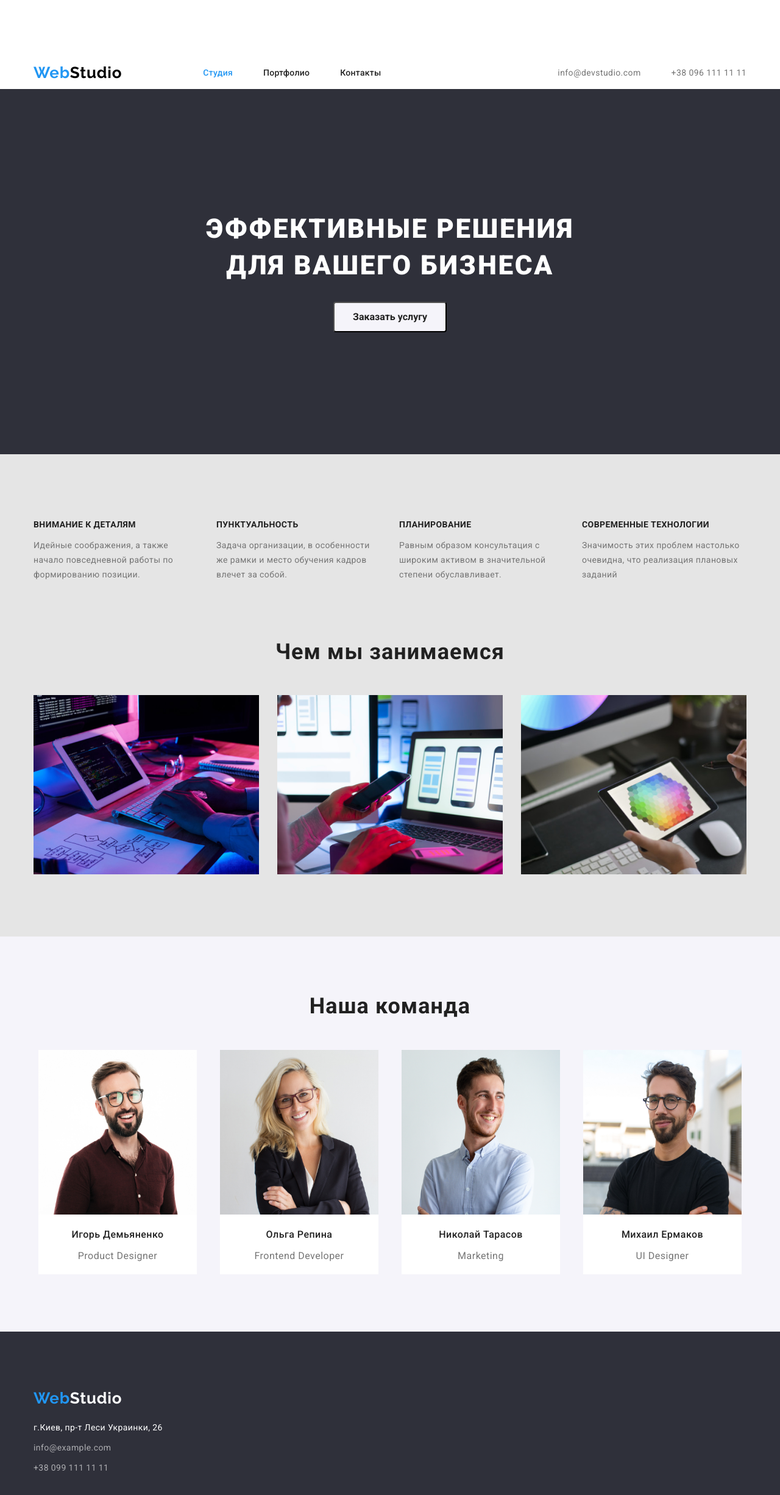
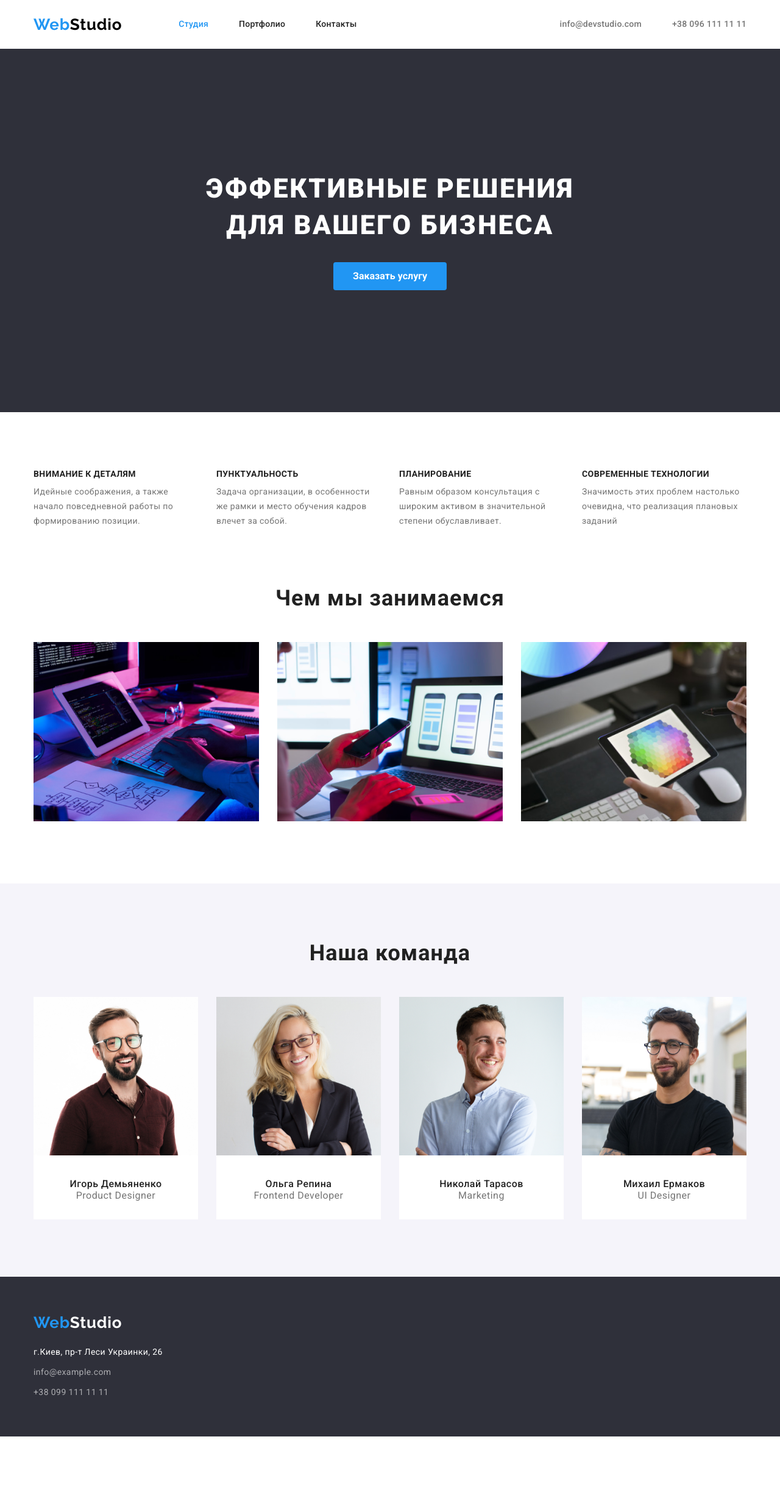
Before and after one commit to mak1tos/goit-markup-hw-03, a plain HTML site: page index.html in a window 1280 px wide. Shown: the whole page at 61% size. After the commit the page ends 2356 px from the top, so only its background shows below. Drawn offline with nearby package versions, Linux system fonts and the light colour scheme.

Commit message:
hw3 finish

```diff
--- a/css/styles.css
+++ b/css/styles.css
@@ -20,7 +20,7 @@ body {
     color: var(--secondary-text-color);
 }
 
-p {
+h1, h2, h3, p {
     margin: 0;
 }
 
@@ -53,7 +53,8 @@ p {
 /* Шапка */
 
 .section-header{
-    margin: 0 0;
+    border-bottom: 1px;
+
     background-color: var(--white);
 }
 
@@ -110,16 +111,25 @@ p {
 
 
 
-.site-nav .item{
+.contact-nav .link{
+    padding: 32px 0;
+    display: block;
 
     font-weight: 500;
     font-size: 14px;
     line-height: 1.14;
     letter-spacing: 0.02em;
-    color: var(--primery-text-color);
+
 }
 
 .site-nav .link {
+    padding: 32px 0;
+    display: block;
+
+    font-weight: 500;
+    font-size: 14px;
+    line-height: 1.14;
+    letter-spacing: 0.02em;
     color: var(--primery-text-color);
 }
 
@@ -142,6 +152,8 @@ p {
 }
 
 ul {
+    margin: 0;
+    padding: 0;
     list-style: none;
 }
 
@@ -149,9 +161,9 @@ ul {
 
 .button{
     border-radius: 4px;
-    margin-bottom: 200px;
     padding: 10px 25px;
     min-width: 186px;
+    border: transparent;
 
     font-weight: 700;
     font-size: 16px;
@@ -159,22 +171,25 @@ ul {
     text-align: center;
     cursor: pointer;
 
-    color: var(--primery-text-color);
-    background-color: #F5F4FA;
+    color: var(--white);
+    background-color:var(--blue);
 }
 
 .filtr .button{
-    margin-bottom: 50px;
-    display: inline-block;
+
     border-radius: 4px;
     min-width: 73px;
     padding: 6px 22px;
+    border: transparent;
 
     font-weight: 500;
     font-size: 16px;
     line-height: 1.62;
     cursor: pointer;
     letter-spacing: 0.03em;
+
+    color: var(--primery-text-color);
+    background-color: #F5F4FA;
 }
 
 .button:hover,
@@ -186,10 +201,8 @@ ul {
 
 /* Подвал */
 
-.footer{
+.address{
     margin-top: 20px;
-    padding: 0 0;
-    text-align: start;
 }
 
 .footer-section{
@@ -199,8 +212,9 @@ ul {
     background-color: var(--banner);
 }
 
-.footer-item{
-    margin-bottom: 9px;
+
+.footer .footer-item + .footer-item {
+    margin-top: 9px;
 }
 
 .footer-link{
@@ -225,44 +239,17 @@ ul {
 
 /* Секция */
 
-.section{
-    padding-top: 94px;
-
-}
-
-
-.section-team{
-    background-color: #F5F4FA;
-}
-
-.section-title{
-    margin-top: 0;
-    margin-bottom: 50px;
-
-    font-weight: 700;
-    font-size: 36px;
-    line-height: 1.16;
-    text-align: center;
-    letter-spacing: 0.03em;
-
-    color: var(--primery-text-color);
-}
-
-.work-section{
-
-    background-color: #E5E5E5;
-}
 
 /* Hero */
 .hero {
+    padding: 200px 0;
     text-align: center;
     background-color: var(--banner);
 }
 
 .hero-title{
     margin-top: 0;
-    margin-bottom: 30;
-    padding-top: 200px;
+    margin-bottom: 30px;
 
     font-weight: 900;
     font-size: 44px;
@@ -276,17 +263,11 @@ ul {
 
 /* Наши преимущества */
 
-.features-section{
-    background-color: #E5E5E5;
-}
-
 .features{
     display: flex;
-    align-items: center;
-    justify-content: space-evenly;
+    padding-top: 94px;
+    padding-bottom: 0;
 
-    margin: 0;
-    padding: 0 0;
 }
 
 .features .item + .item {
@@ -299,6 +280,8 @@ ul {
 }
 
 .features .title {
+    margin-bottom: 10px;
+    width: 270px;
 
     font-weight: 700;
     font-size: 14px;
@@ -310,20 +293,43 @@ ul {
 
 
 /* Наша деятельность */
+
+.work-section{
+    padding-top: 0;
+    margin-bottom: 94px;
+}
+
+.section-team{
+    background-color: #F5F4FA;
+}
+
+.section-title{
+    padding-top: 94px;
+    margin-bottom: 50px;
+
+    font-weight: 700;
+    font-size: 36px;
+    line-height: 1.16;
+    text-align: center;
+    letter-spacing: 0.03em;
+
+    color: var(--primery-text-color);
+}
+
 .works{
     display: flex;
-    align-items: center;
-    justify-content: space-evenly;
-    margin: 0 0;
-    padding-left: 0;
-    padding-bottom: 94px;
+
 }
 
+.works .item{
+    display: block;
+    max-width: 100;
+    height: auto;
+}
 
 
 .works .item + .item {
     margin-left: 30px;
-
 
 }
 
@@ -332,22 +338,12 @@ ul {
 
 .team{
     display: flex;
-    align-items: center;
-    justify-content: space-evenly;
-
-    margin: 0 0;
-    padding-left: 0%;
     padding-bottom: 94px;
 
     text-align: center;
 }
 
 .team .item{
-    padding-bottom: 94;
-
-    width: 260px;
-    height: 368px;
-
 
     background: #FFFFFF;
 }
@@ -356,7 +352,12 @@ ul {
     margin-left: 30px;
 }
 
+.name{
+    padding: 30px 0;
+}
+
 .team-title {
+
     font-weight: 500;
     font-size: 16px;
     line-height: 1.18;
@@ -372,18 +373,15 @@ ul {
 
 /* Портфолио */
 
-.portfolio{
-    background: #E5E5E5;
-}
+.portfolio
+
 
 .filtr{
     display: flex;
-    align-items: center;
     justify-content: center;
-    margin: 0 0;
     padding-top: 94px;
-    padding-bottom: 50px;
-    padding-left: 0;
+    margin-bottom: 50px;
+
 }
 
 .filtr .item + .item{
@@ -402,22 +400,15 @@ ul {
 .projects{
     display: flex;
     flex-wrap: wrap;
-    padding-left: 0;
-    padding-bottom: 94px;
-    margin-top: 0;
-    margin-bottom: 0;
+    margin-bottom: 94px;
 
-
-    /* background-color: aqua; */
 }
 
 .projects-item{
-    width: 380px;
+    width: 370px;
     margin-right: 30px;
     margin-bottom: 30px;
     background: #FFFFFF;
-
-    /* text-align: left; */
 
 }
 
@@ -431,9 +422,6 @@ ul {
 
 
 .projects-title{
-    margin: 20px 24px 4px 24px;
-
-
     font-weight: 700;
     font-size: 18px;
     line-height: 2.00;
@@ -442,13 +430,15 @@ ul {
 }
 
 .projects-text{
-    margin: 0 24px 20px 24px;
-
     font-weight: 400;
     font-size: 16px;
     line-height: 1.87;
     letter-spacing: 0.03em;
     color: var(--secondary-text-color);
+}
+
+.name-project{
+    margin: 20px 24px;
 }
 
 /* цвет основного текста #212121 */
--- a/index.html
+++ b/index.html
@@ -5,16 +5,15 @@
     <meta http-equiv="X-UA-Compatible" content="IE=edge">
     <meta name="viewport" content="width=device-width, initial-scale=1.0">
     <title>Студио</title>
-    <link rel="stylesheet" href="./css/normalize.css">
     <link rel="preconnect" href="https://fonts.googleapis.com">
     <link href="https://fonts.googleapis.com/css2?family=Raleway:wght@700&family=Roboto:wght@400;500;700;900&display=swap" rel="stylesheet">
     <link rel="preconnect" href="https://fonts.gstatic.com" crossorigin>
-    <link rel="stylesheet" href="https://github.com/sindresorhus/modern-normalize/blob/main/modern-normalize.css">
+    <link rel="stylesheet" href="./css/modern-normalize.css">
     <link rel="stylesheet" href="./css/styles.css">
 </head>
 <body>
     <!--Шапка-->
-         <header class="section section-header">
+         <header class="section-header">
             <!--Навигация-->
             <div class="container main-nav">
                 <nav class="main-nav">
@@ -65,7 +64,7 @@
             </div>
         </section>
     <!--Наша деятельность-->
-        <section class="section work-section">
+        <section class="work-section">
             <div class="container">
                 <h2 class="section-title">Чем мы занимаемся</h2>
                 <ul class="works">
@@ -76,39 +75,47 @@
             </div>
         </section>
     <!--Команда-->
-        <section class="section section-team">
+        <section class="section-team">
             <div class="container">
                 <h2 class="section-title">Наша команда</h2>
                 <ul class="team">
                     <li class="item">
-                        <img src="images/img-3.jpg" alt="Игорь Демьяненко" height="270" width="260">
+                        <img src="images/img-3.jpg" alt="Игорь Демьяненко" height="260" width="270">
+                        <div class="name">
                                  <h3 class="team-title">Игорь Демьяненко</h3>
                                  <p class="team-text">Product Designer</p>
+                        </div>
                     </li>
                     <li class="item">
-                        <img src="images/img-2.jpg" alt="Ольга Репина" height="270" width="260">
+                        <img src="images/img-2.jpg" alt="Ольга Репина" height="260" width="270">
+                        <div class="name">
                             <h3 class="team-title">Ольга Репина</h3>
                             <p class="team-text">Frontend Developer</p>
+                        </div>
                     </li>
                     <li class="item">
-                        <img src="images/img-1.jpg" alt="Николай Тарасов" height="270" width="260">
+                        <img src="images/img-1.jpg" alt="Николай Тарасов" height="260" width="270">
+                        <div class="name">
                             <h3 class="team-title">Николай Тарасов</h3>
                             <p class="team-text">Marketing</p>
+                        </div>
                     </li>
                     <li class="item">
-                        <img src="images/img.jpg" alt="Михаил Ермаков" height="270" width="260">
+                        <img src="images/img.jpg" alt="Михаил Ермаков" height="260" width="270">
+                        <div class="name">
                             <h3 class="team-title">Михаил Ермаков</h3>
                             <p class="team-text">UI Designer</p>
+                        </div>
                     </li>
                 </ul>
             </div>
         </section>
     </main>
     <!--Подвал-->
-        <footer class="section footer-section">
+        <footer class="footer-section">
             <div class="container">
                  <a class="logo link" href="/">Web<span class="logo-light">Studio</span></a>
-                <address>
+                <address class="address">
                      <ul class="footer">
                          <li class="footer-item"><a class="footer-adress" href="https://goo.gl/maps/55i3DgBXtHAcoqPj8">г.Киев, пр-т Леси Украинки, 26</a></li>
                          <li class="footer-item"><a class="footer-link" href="mailto:info@example.com">info@example.com</a></li>
```
Also changed, not shown: portfolio.html (+31 -14 lines). Lines whose indentation alone changed are shown as unchanged.
